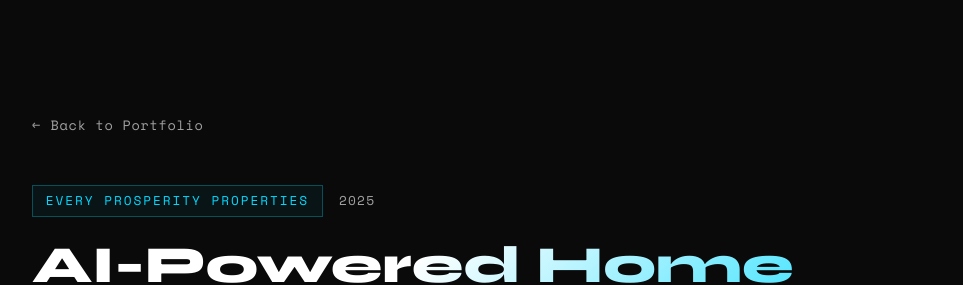
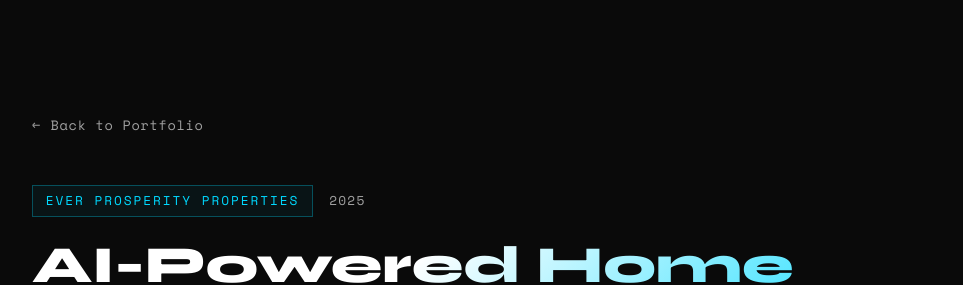
Before and after one commit to RichardZhang06/RichardZhang06.github.io, a React (Vite) app: page /demos/home-search in a window 1280 px wide. Shown: the top 285 px of the page, without its empty margins (158-1121 px from the left). Built offline with nearby package versions, Linux system fonts and the light colour scheme; the HTML template or start-up script is replaced by a standard one.

Commit message:
add github urls - need to fix private github

```diff
--- a/src/pages/DemoPage.jsx
+++ b/src/pages/DemoPage.jsx
@@ -7,7 +7,7 @@ const DemoPage = () => {
   const demos = {
     'home-search': {
       title: 'AI-Powered Home Search Platform',
-      company: 'Every Prosperity Properties',
+      company: 'Ever Prosperity Properties',
       year: '2025',
       description: 'An AI-powered home search app enabling natural language listing inquiries, automated showing scheduling, and real-time price analysis with instant client responses.',
       videoUrl: null, // Replace with: 'https://www.youtube.com/embed/YOUR_ID'
--- a/src/sections/Projects.jsx
+++ b/src/sections/Projects.jsx
@@ -32,7 +32,7 @@ const Projects = () => {
       tech: ['Python', 'OpenAI', 'PostgreSQL', 'Azure', 'FastAPI', 'OAuth2'],
       year: '2025',
       role: 'AI Software Engineer',
-      company: 'Every Prosperity Properties',
+      company: 'Ever Prosperity Properties',
       color: 'linear-gradient(135deg, #667eea 0%, #764ba2 100%)',
       githubUrl: 'https://github.com/RichardZhang06/House-Searching-Agent.git',
       demoUrl: '/demos/home-search'
@@ -104,7 +104,7 @@ const Projects = () => {
       role: 'Compiler Engineering Student',
       company: 'CMU 15-411 Compiler Design',
       color: 'linear-gradient(135deg, #667eea 0%, #764ba2 100%)',
-      githubUrl: null,
+      githubUrl: 'https://github.com/15-411-s26/joseon.git',
       demoUrl: '/demos/compiler'
     },
     {
@@ -116,7 +116,7 @@ const Projects = () => {
       role: 'Computer Systems Student',
       company: 'CMU 15-213',
       color: 'linear-gradient(135deg, #a8edea 0%, #fed6e3 100%)',
-      githubUrl: null,
+      githubUrl: 'https://github.com/cmu15213s25/malloclab-s25-RichardZhang06.git',
       demoUrl: '/demos/malloc'
     },
     {
@@ -128,7 +128,7 @@ const Projects = () => {
       role: 'Computer Systems Student',
       company: 'CMU 15-213',
       color: 'linear-gradient(135deg, #fbc2eb 0%, #a6c1ee 100%)',
-      githubUrl: null,
+      githubUrl: 'https://github.com/cmu15213s25/proxylab-s25-RichardZhang06.git',
       demoUrl: '/demos/proxy'
     },
     {
@@ -140,7 +140,7 @@ const Projects = () => {
       role: 'Computer Systems Student',
       company: 'CMU 15-213',
       color: 'linear-gradient(135deg, #84fab0 0%, #8fd3f4 100%)',
-      githubUrl: null,
+      githubUrl: 'https://github.com/cmu15213s25/sfslab-s25-RichardZhang06.git',
       demoUrl: '/demos/filesystem'
     },
     {
@@ -152,7 +152,7 @@ const Projects = () => {
       role: 'Computer Systems Student',
       company: 'CMU 15-213',
       color: 'linear-gradient(135deg, #cfd9df 0%, #e2ebf0 100%)',
-      githubUrl: null,
+      githubUrl: 'https://github.com/cmu15213s25/tshlab-s25-RichardZhang06.git',
       demoUrl: '/demos/shell'
     },
     {
@@ -164,7 +164,7 @@ const Projects = () => {
       role: 'Computer Systems Student',
       company: 'CMU 15-213',
       color: 'linear-gradient(135deg, #fddb92 0%, #d1fdff 100%)',
-      githubUrl: null,
+      githubUrl: 'https://github.com/cmu15213s25/cachelab-s25-RichardZhang06.git',
       demoUrl: '/demos/cache'
     }
   ];
```
